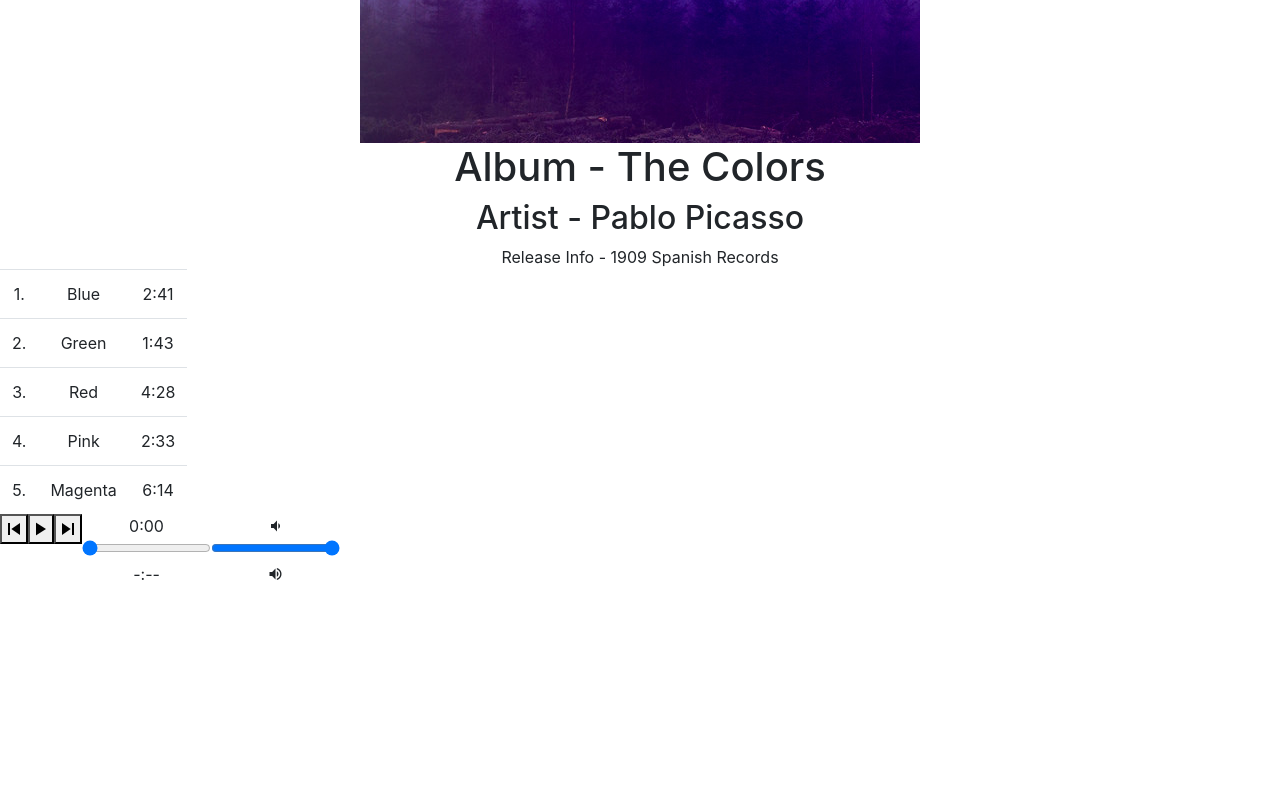
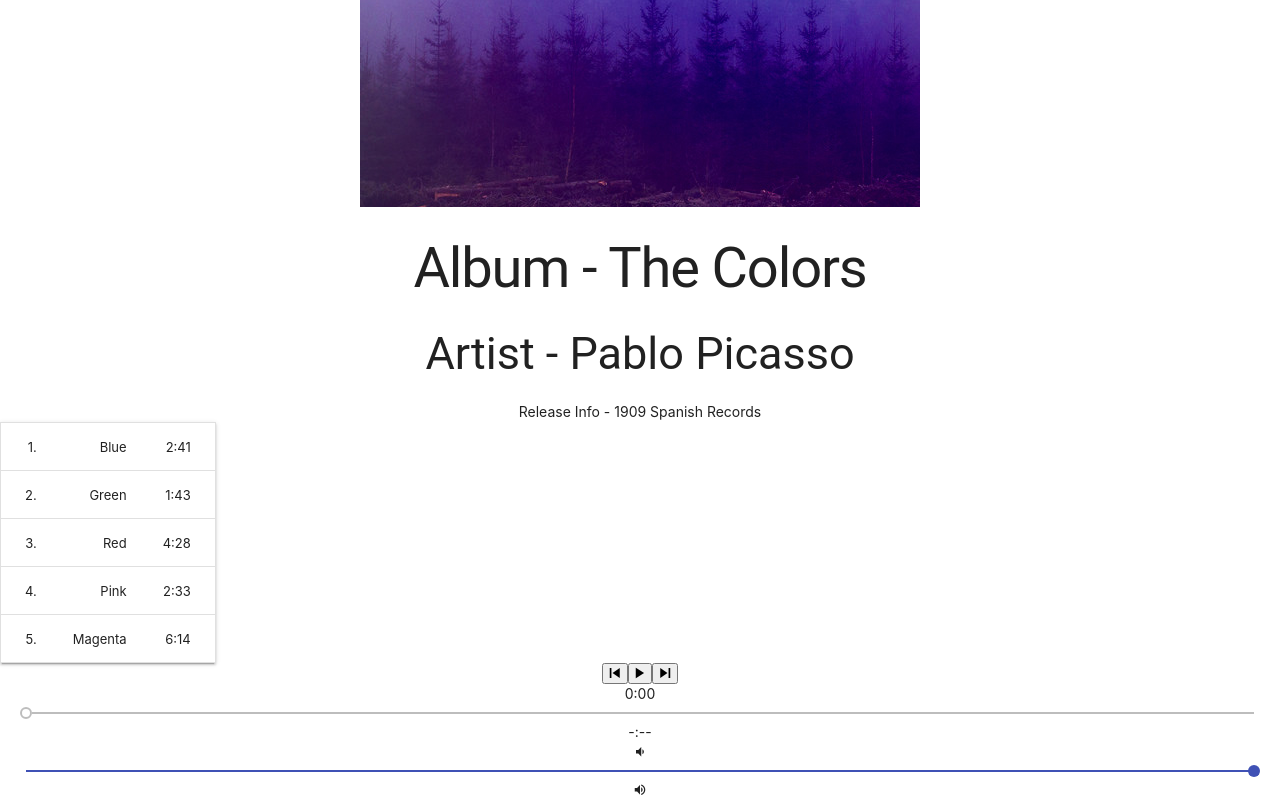
Before and after one commit to mrhxs/bloc-jams-react, a React (Create React App) app: page /album/the-colors in a window 1280 px wide. Shown: the part 497-1297 px from the top of the page. Before the commit the page ends 1083 px from the top, so only its background shows below. Built offline with nearby package versions, Linux system fonts and the light colour scheme.

Commit message:
styling wip1

```diff
--- a/public/index.html
+++ b/public/index.html
@@ -6,7 +6,10 @@
     <meta name="viewport" content="width=device-width, initial-scale=1" />
     <meta name="theme-color" content="#000000" />
     <link rel="stylesheet" type="text/css" href="https://unpkg.com/ionicons@4.5.5/dist/css/ionicons.min.css" />
-    <link rel="stylesheet" href="https://stackpath.bootstrapcdn.com/bootstrap/4.3.1/css/bootstrap.min.css" integrity="sha384-ggOyR0iXCbMQv3Xipma34MD+dH/1fQ784/j6cY/iJTQUOhcWr7x9JvoRxT2MZw1T" crossorigin="anonymous">
+    <link rel="stylesheet" href="https://fonts.googleapis.com/icon?family=Material+Icons">
+    <link rel="stylesheet" href="https://code.getmdl.io/1.3.0/material.indigo-pink.min.css">
+    <script defer src="https://code.getmdl.io/1.3.0/material.min.js"></script>
+    <!--<link rel="stylesheet" href="https://stackpath.bootstrapcdn.com/bootstrap/4.3.1/css/bootstrap.min.css" integrity="sha384-ggOyR0iXCbMQv3Xipma34MD+dH/1fQ784/j6cY/iJTQUOhcWr7x9JvoRxT2MZw1T" crossorigin="anonymous">-->
 
     <!--
       manifest.json provides metadata used when your web app is installed on a
--- a/src/components/Album.js
+++ b/src/components/Album.js
@@ -152,7 +152,7 @@ class Album extends Component {
              <div id="release-info">Release Info - {this.state.album.releaseInfo}</div>
              </div>
         </section>
-          <table id="song-list">
+          <table id="song-list" className= "mdl-data-table mdl-shadow--2dp">
             <colgroup>
               <col id="song-number-column" />
               <col id="song-title-column" />
@@ -162,7 +162,7 @@ class Album extends Component {
               {
                 this.state.album.songs.map((song, index, array) => (
                 <tr
-                  className="song table"
+                  className="song"
                   key={index}
                   onClick={() => this.handleSongClick(song)}
                   onMouseEnter={() => this.hoverOn(index + 1)}
--- a/src/components/PlayBar.js
+++ b/src/components/PlayBar.js
@@ -19,7 +19,7 @@ class PlayBar extends React.Component {
                     <div className="current-time">{this.props.currentTime}</div>
                     <input
                         type="range"
-                        className="seek-bar"
+                        className="mdl-slider mdl-js-slider"
                         value={(this.props.currentTime / this.props.duration) || 0}
                         max="1"
                         min="0"
@@ -32,7 +32,7 @@ class PlayBar extends React.Component {
                     <div className="icon ion-md-volume-low"></div>
                     <input
                         type="range"
-                        className="seek-bar"
+                        className="mdl-slider mdl-js-slider"
                         value={this.props.currentVolume || 0}
                         max="1"
                         min="0"
```
